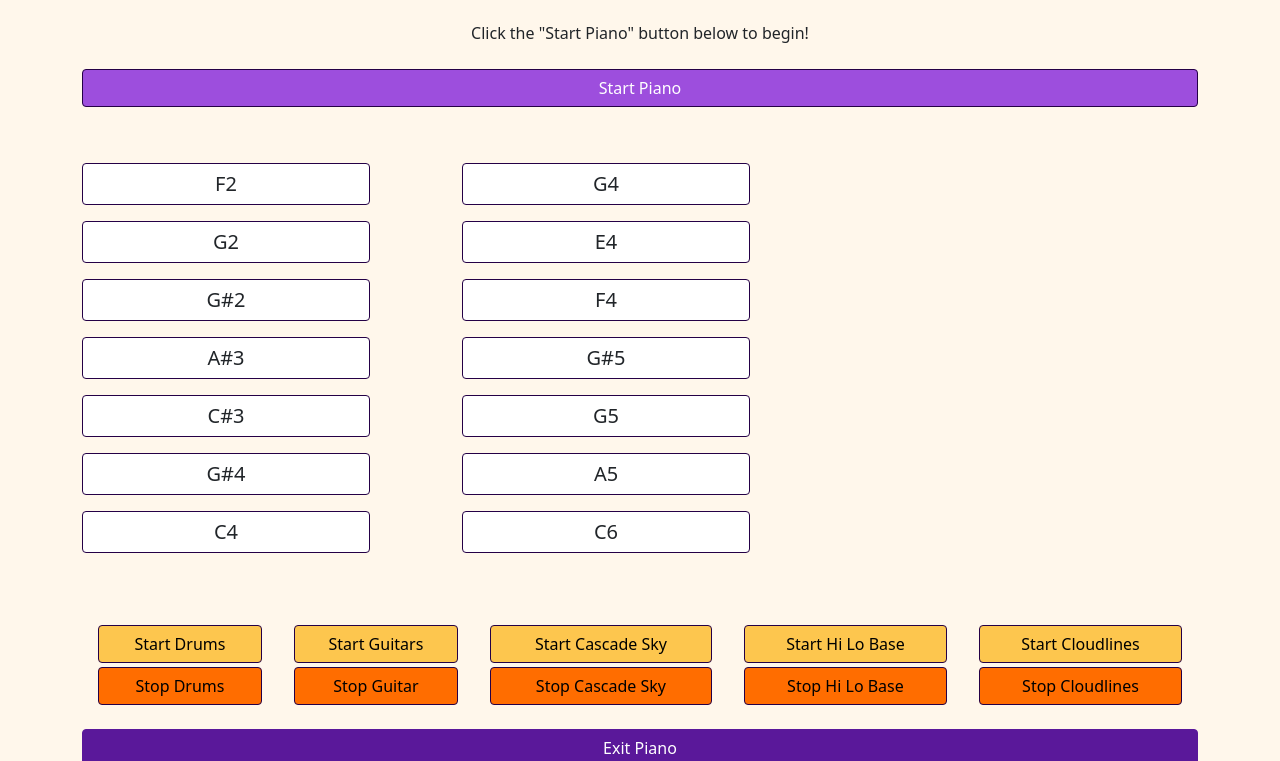
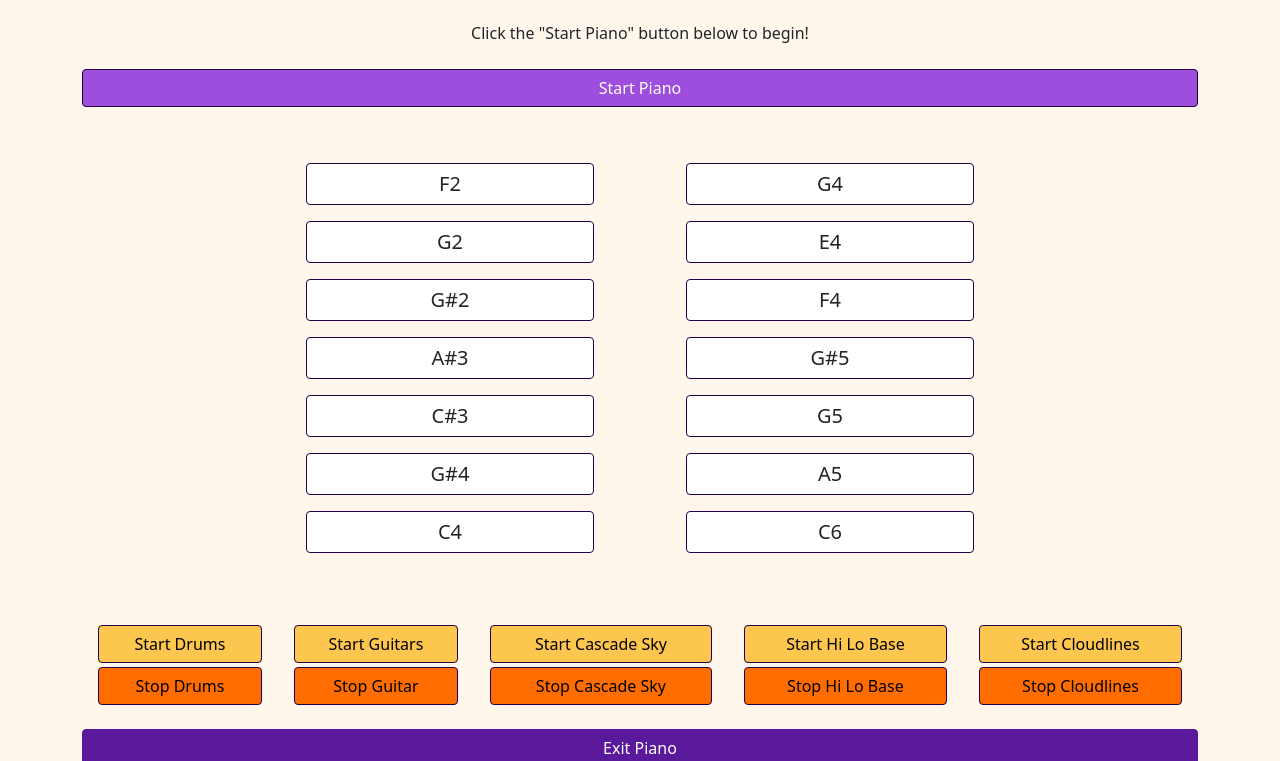
Before and after one commit to KSFlynn007/exit-strategy, a website built with Parcel: page index.html in a window 1280 px wide. Shown: the part 547-1308 px from the top of the page. Built offline with nearby package versions, Linux system fonts and the light colour scheme.

Commit message:
Update index.html
FINALLY justified keys properly

```diff
--- a/index.html
+++ b/index.html
@@ -36,15 +36,15 @@
     </div>
 
     <div class="container">
-        <div class="row">
-            <div class="col-4">
+        <div class="row d-flex justify-content-center">
+            <div class="col-4 d-flex justify-content-center">
                 <div class="card pt-2 my-2 border-dark" style="width: 18rem;" id="sat-FLow">
                     <h5 class="card-title text-center">
                         F2
                     </h5>
                 </div>
             </div>
-            <div class="col-4">
+            <div class="col-4 d-flex justify-content-center">
                 <div class="card pt-2 my-2 border-dark" style="width: 18rem;" id="sat-G">
                     <h5 class="card-title text-center">
                         G4
@@ -52,15 +52,15 @@
                 </div>
             </div>
         </div>
-        <div class="row">
-            <div class="col-4">
+        <div class="row d-flex justify-content-center">
+            <div class="col-4 d-flex justify-content-center">
                 <div class="card pt-2 my-2 border-dark" style="width: 18rem;" id="sat-GLow">
                     <h5 class="card-title text-center">
                         G2
                     </h5>
                 </div>
             </div>
-            <div class="col-4">
+            <div class="col-4 d-flex justify-content-center">
                 <div class="card pt-2 my-2 border-dark" style="width: 18rem;" id="sat-Em">
                     <h5 class="card-title text-center">
                         E4
@@ -68,15 +68,15 @@
                 </div>
             </div>
         </div>
-        <div class="row">
-            <div class="col-4">
+        <div class="row d-flex justify-content-center">
+            <div class="col-4 d-flex justify-content-center">
                 <div class="card pt-2 my-2 border-dark" style="width: 18rem;" id="sat-GSharpMLow">
                     <h5 class="card-title text-center">
                         G#2
                     </h5>
                 </div>
             </div>
-            <div class="col-4">
+            <div class="col-4 d-flex justify-content-center">
                 <div class="card pt-2 my-2 border-dark" style="width: 18rem;" id="sat-F">
                     <h5 class="card-title text-center">
                         F4
@@ -84,15 +84,15 @@
                 </div>
             </div>
         </div>
-        <div class="row">
-            <div class="col-4">
+        <div class="row d-flex justify-content-center">
+            <div class="col-4 d-flex justify-content-center">
                 <div class="card pt-2 my-2 border-dark" style="width: 18rem;" id="sat-ASharp">
                     <h5 class="card-title text-center">
                         A#3
                     </h5>
                 </div>
             </div>
-            <div class="col-4">
+            <div class="col-4 d-flex justify-content-center">
                 <div class="card pt-2 my-2 border-dark" style="width: 18rem;" id="sat-GSharpM">
                     <h5 class="card-title text-center">
                         G#5
@@ -100,15 +100,15 @@
                 </div>
             </div>
         </div>
-        <div class="row">
-            <div class="col-4">
+        <div class="row d-flex justify-content-center">
+            <div class="col-4 d-flex justify-content-center">
                 <div class="card pt-2 my-2 border-dark" style="width: 18rem;" id="sat-CSharpM">
                     <h5 class="card-title text-center">
                         C#3
                     </h5>
                 </div>
             </div>
-            <div class="col-4">
+            <div class="col-4 d-flex justify-content-center">
                 <div class="card pt-2 my-2 border-dark" style="width: 18rem;" id="sat-GM">
                     <h5 class="card-title text-center">
                         G5
@@ -116,15 +116,15 @@
                 </div>
             </div>
         </div>
-        <div class="row">
-            <div class="col-4">
+        <div class="row d-flex justify-content-center">
+            <div class="col-4 d-flex justify-content-center">
                 <div class="card pt-2 my-2 border-dark" style="width: 18rem;" id="sat-DSharp">
                     <h5 class="card-title text-center">
                         G#4
                     </h5>
                 </div>
             </div>
-            <div class="col-4">
+            <div class="col-4 d-flex justify-content-center">
                 <div class="card pt-2 my-2 border-dark" style="width: 18rem;" id="sat-A">
                     <h5 class="card-title text-center">
                         A5
@@ -132,15 +132,15 @@
                 </div>
             </div>
         </div>
-        <div class="row">
-            <div class="col-4">
+        <div class="row d-flex justify-content-center">
+            <div class="col-4 d-flex justify-content-center">
                 <div class="card pt-2 my-2 border-dark" style="width: 18rem;" id="sat-C">
                     <h5 class="card-title text-center">
                         C4
                     </h5>
                 </div>
             </div>
-            <div class="col-4">
+            <div class="col-4 d-flex justify-content-center">
                 <div class="card pt-2 my-2 border-dark" style="width: 18rem;" id="sat-Cm">
                     <h5 class="card-title text-center">
                         C6
```
